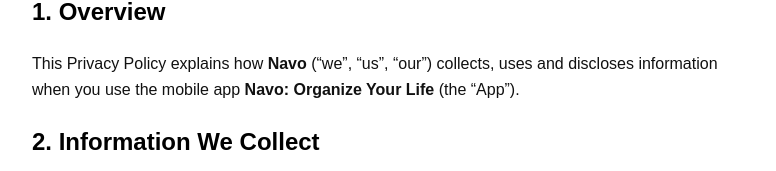
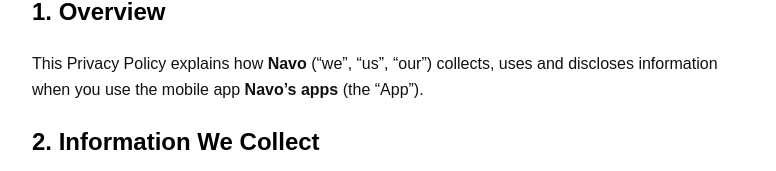
Before and after one commit to tasamet00/navo-privacy, a plain HTML site: page index.html in a window 1280 px wide. Shown: the part 165-336 px from the top of the page, without its empty margins (248-1024 px from the left). Drawn offline with Linux system fonts and the light colour scheme.

Commit message:
Update index.html

```diff
--- a/index.html
+++ b/index.html
@@ -15,7 +15,7 @@
   <p>Last updated: 2025-10-29</p>
 
   <h2>1. Overview</h2>
-  <p>This Privacy Policy explains how <strong>Navo</strong> (“we”, “us”, “our”) collects, uses and discloses information when you use the mobile app <strong>Navo: Organize Your Life</strong> (the “App”).</p>
+  <p>This Privacy Policy explains how <strong>Navo</strong> (“we”, “us”, “our”) collects, uses and discloses information when you use the mobile app <strong>Navo’s apps</strong> (the “App”).</p>
 
   <h2>2. Information We Collect</h2>
   <ul>
```
